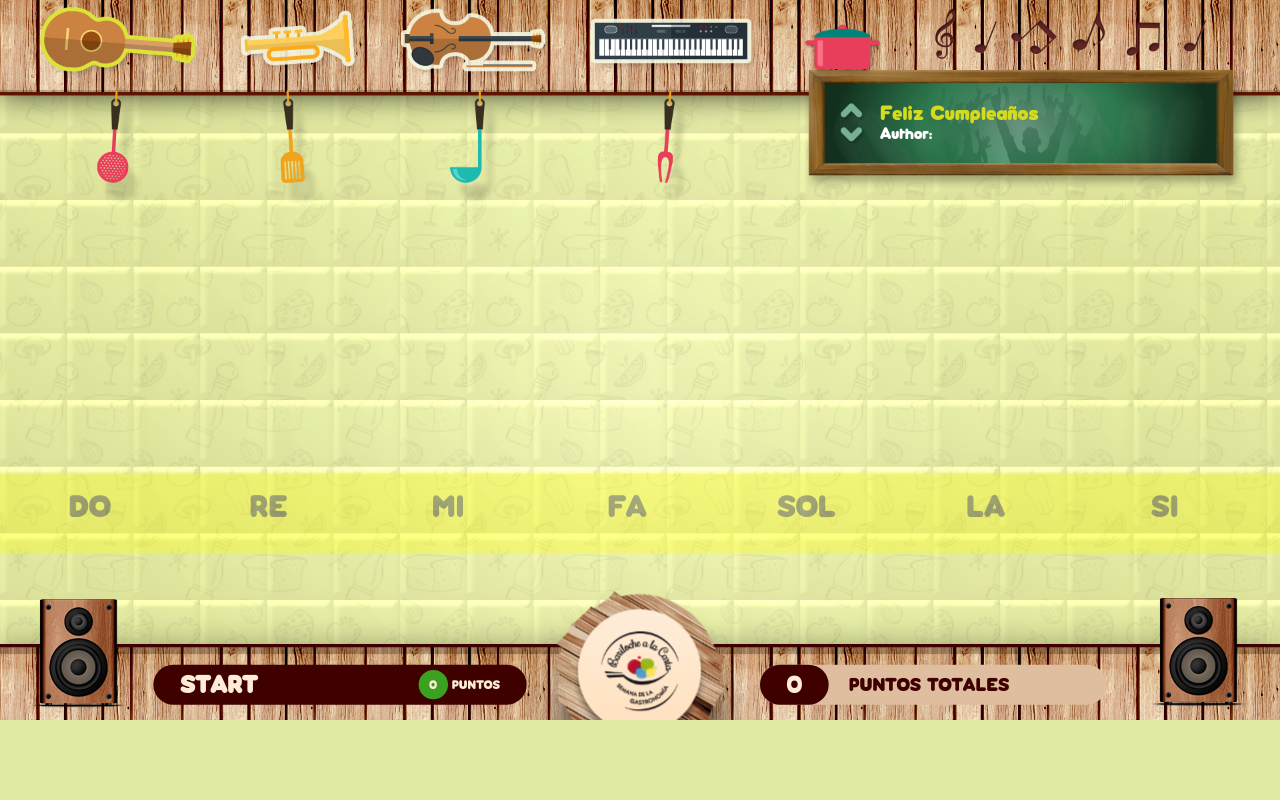
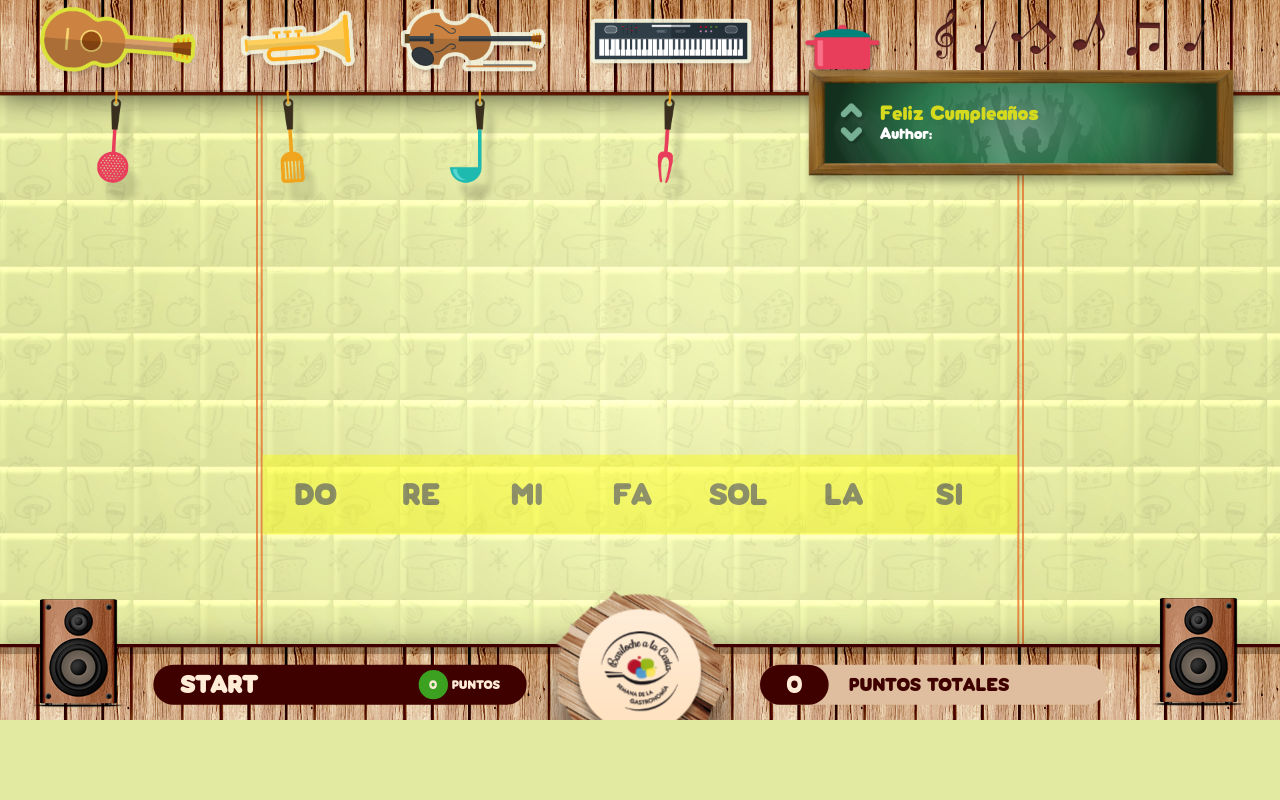
Before and after one commit to bravecaloi/rpi-game-songs, a website: page app/app.html in a window 1280 px wide. Drawn offline with Linux system fonts and the light colour scheme.

Commit message:
Nicer main track style

```diff
--- a/app/app.html
+++ b/app/app.html
@@ -1,5 +1,6 @@
 <!DOCTYPE html>
 <html ng-app="GameApp" lang="en">
+
 <head>
 
 	<meta charset="UTF-8">
@@ -27,9 +28,11 @@
 	<script src="js/GameServer.js" charset="utf-8"></script>
 	<script>
 		// This enables to run it in a browser or nwjs
-		var global = global || { 'nwjs': false };
+		var global = global || {
+			'nwjs': false
+		};
 
-		if(global.nwjs != false){
+		if (global.nwjs != false) {
 			global.window = window;
 			global.gui = require('nw.gui');
 			game.startServer();
@@ -40,6 +43,7 @@
 
 	<title>Sonidos saludables</title>
 </head>
+
 <body ng-controller="GameMechanicsController as mechanics">
 	<div id="main">
 		<header class="">
@@ -72,6 +76,7 @@
 			</div>
 		</header>
 
+		<div id="gamePlayContainer">
 			<div id="threashold">
 				<div class="col-note">DO</div>
 				<div class="col-note">RE</div>
@@ -82,10 +87,13 @@
 				<div class="col-note">SI</div>
 			</div>
 			<div id="song"></div>
+		</div>
 
 		<footer class="animated slideInUp">
 			<div class="messaje">
-				<span id="feedbackText"><strong>Start</strong></span>
+				<span id="feedbackText">
+					<strong>Start</strong>
+				</span>
 				<div class="sub_score">
 					<!-- clases = worst, bad, normal, good, excellent -->
 					<span id="pointsCounter" class="animated number excellent">0</span>
@@ -104,4 +112,5 @@
 	</div>
 
 </body>
+
 </html>
--- a/app/css/style.css
+++ b/app/css/style.css
@@ -320,22 +320,28 @@ body {
   font-weight: 400
 }
 
+#main #gamePlayContainer{
+  width: 60%;
+  margin-left: 20%;
+  position: absolute;
+  border: 10px double rgba(228, 102, 31, 0.7);
+}
+
 #main #song {
-  position: absolute;
+  position: relative;
   top: 50px;
   margin: 340px 0 0;
   height: 802px;
-  position: relative;
 }
 
 #threashold {
   position: absolute;
-  bottom: 250px;
+  bottom: 350px;
   width: 100%;
   height: 120px;
   margin-top: 300px;
   background-color: yellow;
-  opacity: 0.3;
+  opacity: 0.4;
   color: #000;
   font-size: 30px;
 }
@@ -346,7 +352,7 @@ body {
   margin: 0;
   padding: 0;
   text-align: center;
-  margin-top: 20px;
+  margin-top: 30px;
 }
 
 #main #song .col-DO {
@@ -384,10 +390,10 @@ body {
 }
 @-webkit-keyframes moveit {
   0% {
-    transform: translateY(-300px);
+    transform: translateY(-350px);
   }
   100% {
-    transform: translateY(350px);
+    transform: translateY(450px);
   }
 }
 
```
Lines whose indentation alone changed are shown as unchanged.
